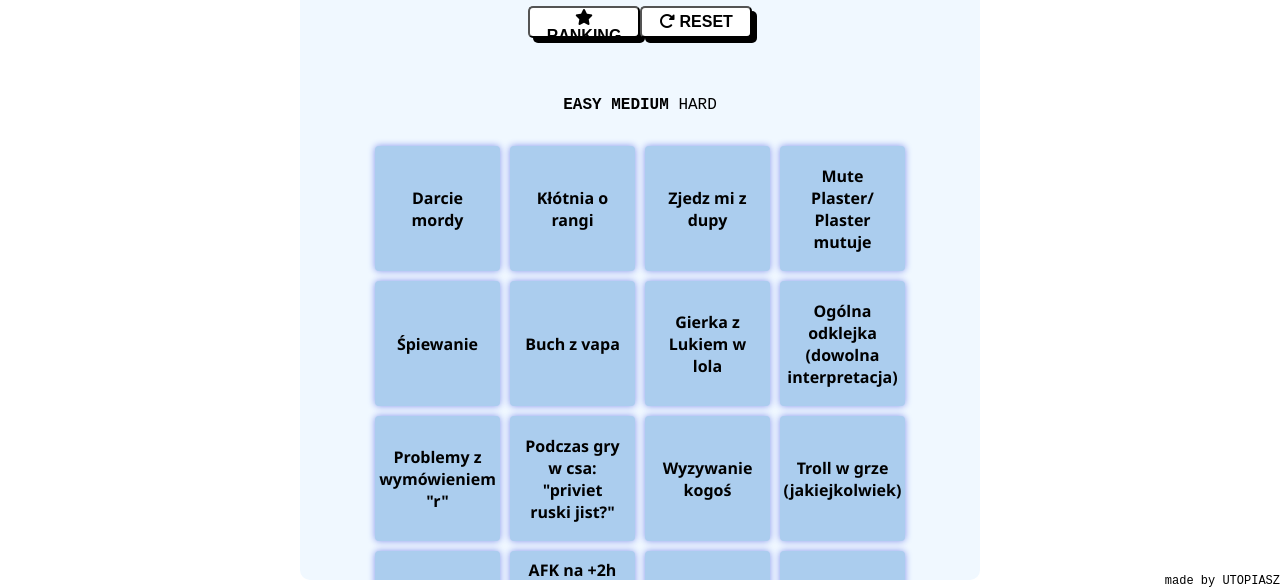
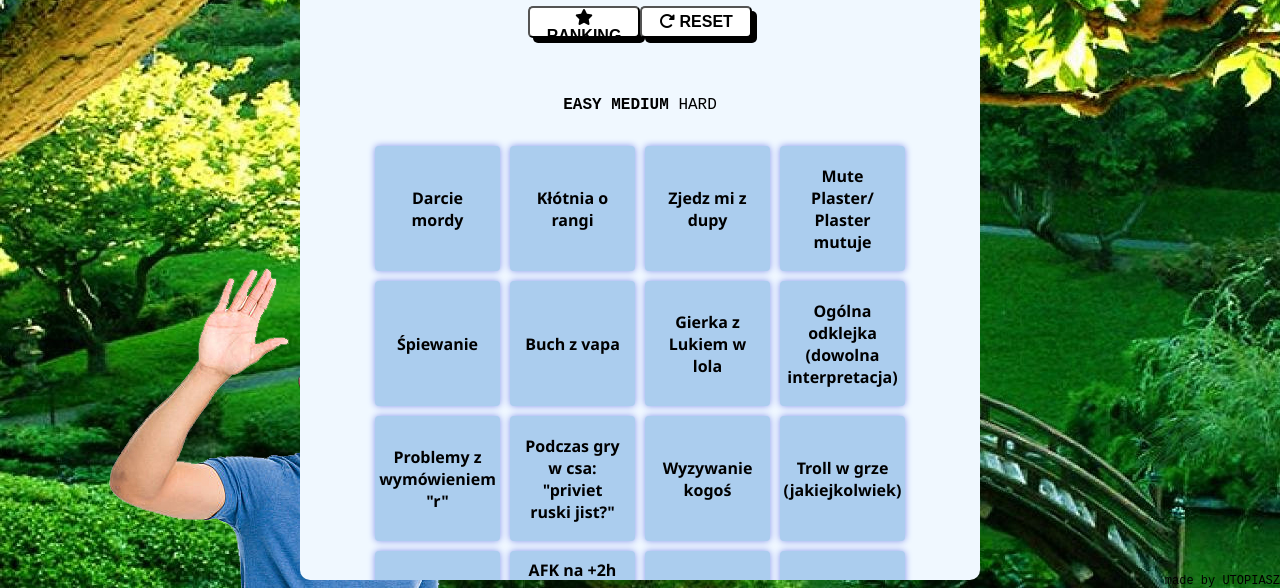
Before and after one commit to utopiasz/bingoplaster, a plain HTML site: page hard.html in a window 1280 px wide. Shown: the part 212-800 px from the top of the page. Drawn offline with Linux system fonts and the light colour scheme.

Commit message:
Update stylehard.css

```diff
--- a/stylehard.css
+++ b/stylehard.css
@@ -1,7 +1,7 @@
 body{
     font-family: 'Courier New', Courier, monospace;
     display: flex;
-    background-image: url(/images/bingotlo.jpg);
+    background-image: url(bingotlo.jpg);
 }
 
 .addins{
```
